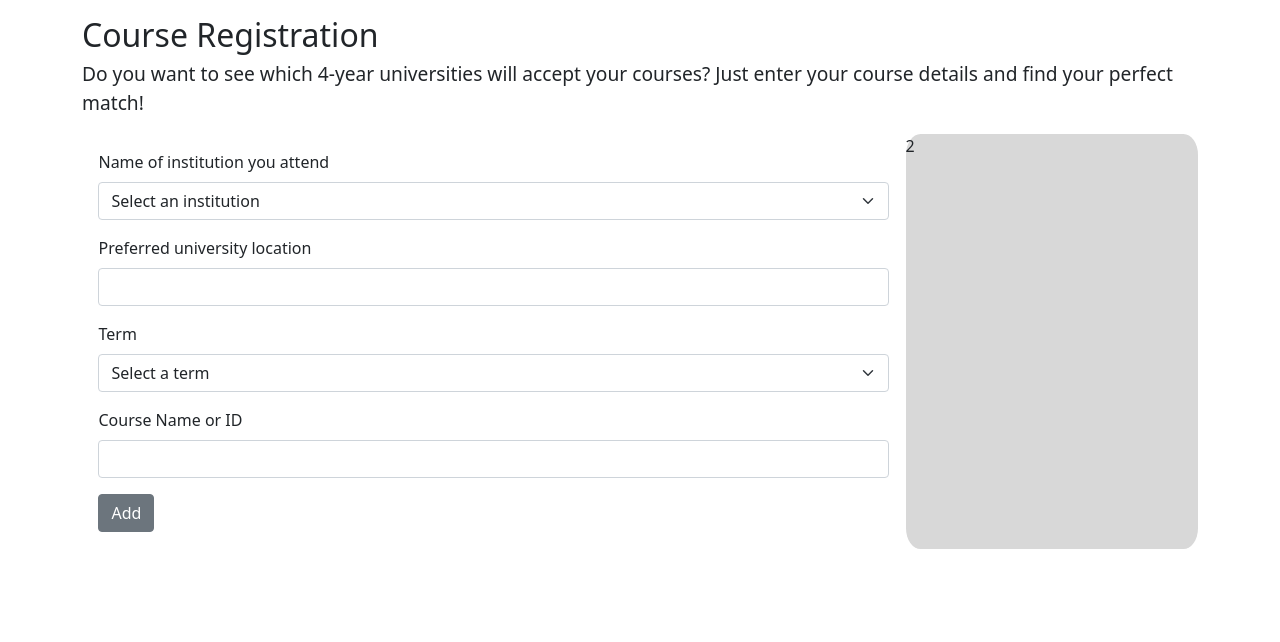
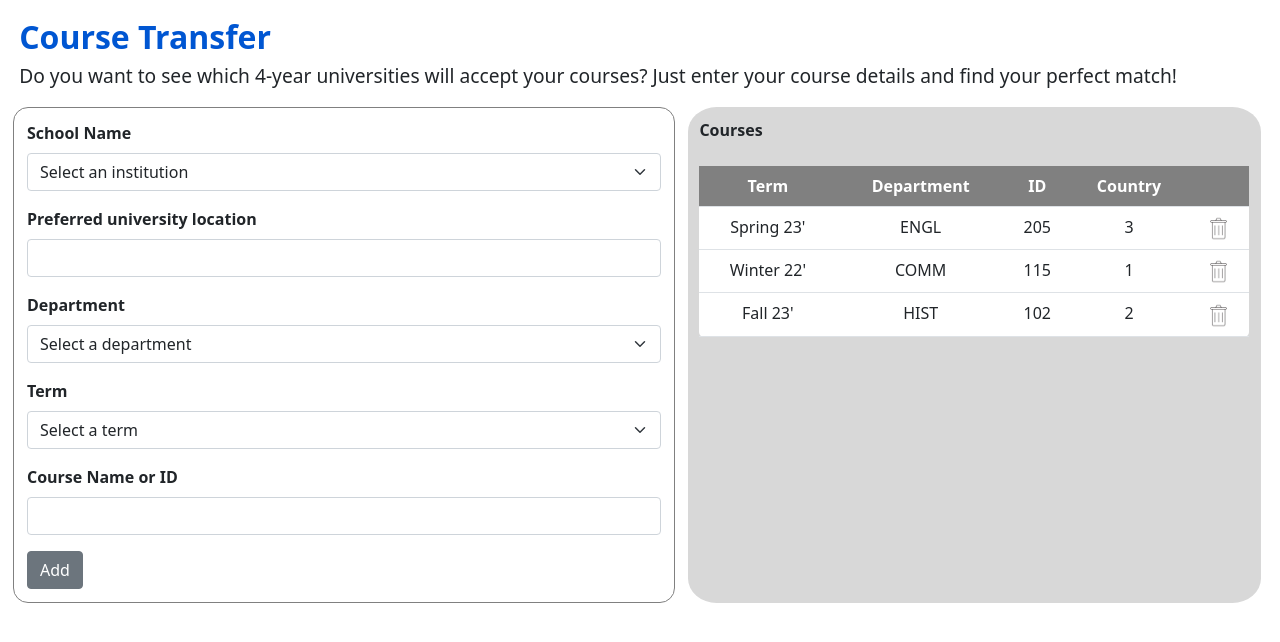
Before and after one commit to rheann-seq/national-transfer-network, a Django app: page /add_course in a window 1280 px wide. Shown: the part 76-718 px from the top of the page. Run offline with Django 5.2, Linux system fonts and the light colour scheme.

Commit message:
added mockup for course registration

```diff
--- a/ntn_app/static/ntn_app/css/add_course.css
+++ b/ntn_app/static/ntn_app/css/add_course.css
@@ -1,14 +1,30 @@
 .description {
     margin-top: 1%;
+    margin-left: 1.5%;
+}
+
+
+.my-courses{
+    display: grid;
+    grid-template-columns: 100px 100px 100px;
 }
 
 .paragraph{
     font-size: 1.2em;
+    /* margin-left: 1.5% */
+}
+
+.label{
+    font-weight: bold;
+
 }
 
 .title{
     font-size: 2em;
     margin-bottom: 1px;
+    color:#0056d2;
+    font-weight: bold;
+    /* margin-left: 2%; */
 }
 
 .form-container{
@@ -18,16 +34,34 @@
 }
 
 .add-course{
-    /* background-color: aquamarine; */
     flex-grow: 2;
+    margin: 0 1%;
+    border: gray solid 1px;
+    border-radius: 15px;
 }
+
+
+
 
 .added-courses{
     background-color: rgb(216, 216, 216);
     border-radius: 5%;
-    flex-grow: 1
+    flex-grow: 1;
+    margin-right:1.5%
 }
 
 .bootstrap-form{
-    margin:2%;
+    margin: 2%;
 }
+
+.table-header{
+    background-color: gray;
+    color:white;
+}
+
+.table{
+    width:100%;
+    text-align: center;
+    background-color: white;
+    border-radius: 5px 5px 5px 5px;
+}
--- a/ntn_app/templates/ntn_app/add_course.html
+++ b/ntn_app/templates/ntn_app/add_course.html
@@ -3,63 +3,124 @@
 {% load static %}
 
 {% block body %}
-<link rel="stylesheet" type="text/css" href="{% static 'ntn_app/css/form.css' %}">
+<link rel="stylesheet" type="text/css" href="{% static 'ntn_app/css/add_course.css' %}">
+        <div class="description">
+            <p class="title">Course Transfer</p>
+            <p class="paragraph">Do you want to see which 4-year universities will accept your courses? Just enter your course details and find your perfect match!</p>
+        </div>
+        <div class="form-container">
+            <div class="add-course">
+                <form class="bootstrap-form">
 
-<div id="container">
-    <div id="form-container">
-        <div class="zf-templateWidth">
-            <form name='form' method='POST' onSubmit='javascript:document.charset="UTF-8"; return zf_ValidateAndSubmit();' accept-charset='UTF-8' enctype='multipart/form-data' id='form'><input type="hidden" name="zf_referrer_name" value=""><!-- To Track referrals , place the referrer name within the " " in the above hidden input field -->
-                <div class="zf-templateWrapper">
-                    <ul class="zf-tempHeadBdr">
-                        <li class="zf-tempHeadContBdr">
-                            <h2 class="zf-frmTitle"><em>Course Registration</em></h2>
-                            <p class="zf-frmDesc">Want to see which 4-year universities will accept your courses? Just enter your course details and find your perfect match!</p>
-                            <div class="zf-clearBoth"></div>
-                        </li>
-                    </ul>
-                <div class="zf-subContWrap zf-topAlign">
-                    <ul>
-                        <li class="zf-tempFrmWrapper zf-large">
-                            <label class="zf-labelName">Name of the institution you attend</label>
-                            <div class="zf-tempContDiv">
-                                <select class="zf-form-sBox" name="Dropdown" checktype="c1">
-                                <option selected="true" value="-Select-">-Select-</option>
-                                <option>Ivy Tech</option>
-                                <option>West Virginia University</option>
-                                </select><p id="Dropdown_error" class="zf-errorMessage" style="display:none;">Invalid value</p>
-                            </div>
-                            <div class="zf-clearBoth"></div>
-                        </li>
+                    <div class="mb-3">
+                      <label for="exampleInputEmail1" class="form-label label">School Name</label>
+                      <select class="form-select" aria-label="Default select example">
+                        <option selected>Select an institution</option>
+                        <option value="1">West Virginia University</option>
+                        <option value="2">Florida University</option>
+                        <option value="2">Ivy Tech</option>
+                        <option value="3">Miami Dade College</option>
+                      </select>
+                    </div>
 
-                        <li class="zf-tempFrmWrapper zf-large">
-                            <label class="zf-labelName">Current Term</label>
-                            <div class="zf-tempContDiv">
-                                <select class="zf-form-sBox" name="Dropdown1" checktype="c1">
-                                <option selected="true" value="-Select-">-Select-</option>
-                                <option value="First&#x20;Choice">First Choice</option>
-                                <option value="Second&#x20;Choice">Second Choice</option>
-                                <option value="Third&#x20;Choice">Third Choice</option>
-                                </select><p id="Dropdown1_error" class="zf-errorMessage" style="display:none;">Invalid value</p>
-                            </div><div class="zf-clearBoth"></div></li>
-                        <li class="zf-tempFrmWrapper zf-large">
-                            <label class="zf-labelName"> Course Name or ID </label>
-                            <div class="zf-tempContDiv">
-                                <span> <input type="text" name="SingleLine" checktype="c1" value="" maxlength="255" fieldType=1 placeholder=""/></span>
-                                <p id="SingleLine_error" class="zf-errorMessage" style="display:none;">Invalid value</p>
-                            </div>
-                            <div class="zf-clearBoth"></div>
-                        </li>
-                    </ul>
+                    <div class="mb-3">
+                        <label for="inputPassword" class="form-label label">Preferred university location</label>
+                        <div class>
+                          <input type="text" class="form-control">
+                        </div>
+                    </div>
+
+                    <div class="mb-3">
+                      <label for="exampleInputEmail1" class="form-label label">Department</label>
+                      <select class="form-select" aria-label="Default select example">
+                        <option selected>Select a department</option>
+                        <option value="1">ENGL</option>
+                        <option value="2">COMM</option>
+                        <option value="2">MATH</option>
+                        <option value="2">SOC</option>
+                      </select>
+                    </div>
+
+                    <div class="mb-3">
+                        <label for="exampleInputEmail1" class="form-label label">Term</label>
+                        <select class="form-select" aria-label="Default select example">
+                          <option selected>Select a term</option>
+                          <option value="1">Summer 2024</option>
+                          <option value="2">Fall 2025</option>
+                          <option value="2">Winter 2024</option>
+                          <option value="2">Spring 2025</option>
+                          <option value="2">Summer 2025</option>
+
+
+                        </select>
+                      </div>
+
+
+                      <div class="mb-3">
+                        <label for="inputPassword" class="form-label label">Course Name or ID</label>
+                        <div class>
+                          <input type="text" class="form-control">
+                        </div>
+                      </div>
+
+                    <button type="submit" class="btn btn-secondary">Add</button>
+
+                </form>
+            </div>
+            <div class="added-courses">
+              <form class="bootstrap-form">
+                <div class="mb-3">
+                  <label class="form-label label">Courses</label>
                 </div>
-                <ul>
-                    <li class="zf-fmFooter">
-                        <button class="zf-submitColor" >Submit</button>
-                    </li>
-                </ul>
-                </div><!-- 'zf-templateWrapper' ends -->
-            </form>
-        </div><!-- 'zf-templateWidth' ends -->
-    <div>
-</div>
+                  <div>
+                    <table class="table">
+                      <tr class="table-header">
+                        <th>Term</th>
+                        <th>Department</th>
+                        <th>ID</th>
+                        <th>Country</th>
+                        <th></th>
+                      </tr>
+                      <tr class="table-data">
+                        <td>Spring 23'</td>
+                        <td>ENGL</td>
+                        <td>205</td>
+                        <td>3</td>
+                        <td><img src="{% static 'ntn_app/images/trashcan.jpg' %}"
+                           alt="GFG Logo" width="25"
+                           height="25">
+                        </td>
+                      </tr>
+                      <tr class="table-data">
+                        <td>Winter 22'</td>
+                        <td>COMM</td>
+                        <td>115</td>
+                        <td>1</td>
+                        <td><img src="{% static 'ntn_app/images/trashcan.jpg' %}"
+                          alt="GFG Logo" width="25"
+                          height="25">
+                       </td>
+                      </tr>
 
+                      <tr class="table-data">
+                        <td>Fall 23'</td>
+                        <td>HIST</td>
+                        <td>102</td>
+                        <td>2</td>
+                        <td><img src="{% static 'ntn_app/images/trashcan.jpg' %}"
+                          alt="GFG Logo" width="25"
+                          height="25">
+                       </td>
+                      </tr>
+                    </table>
+                  </div>
+                  {% comment %} <div class="my-courses">
+                    <div class="transf subj_1">ENGL</div>
+                    <div class="transf course_1">2O5</div>
+                    <div class="transf crdts_1">3</div> {% endcomment %}
+                  </div>
+
+              </form>
+            </div>
+    </div>
 {% endblock %}
--- a/ntn_app/templates/ntn_app/add_course2.html
+++ /dev/null
@@ -1,71 +0,0 @@
-{% extends "ntn_app/base.html" %}
-
-{% load static %}
-
-{% block body %}
-<link rel="stylesheet" type="text/css" href="{% static 'ntn_app/css/add_course.css' %}">
-    <div class="container">
-        <div class="description">
-            <p class="title">Course Registration</p>
-            <p class="paragraph">Do you want to see which 4-year universities will accept your courses? Just enter your course details and find your perfect match!</p>
-        </div>
-        <div class="form-container">
-            <div class="add-course">
-
-
-
-                <form class="bootstrap-form">
-
-                    <div class="mb-3">
-                      <label for="exampleInputEmail1" class="form-label">Name of institution you attend</label>
-                      <select class="form-select" aria-label="Default select example">
-                        <option selected>Select an institution</option>
-                        <option value="1">West Virginia University</option>
-                        <option value="2">Florida University</option>
-                        <option value="2">Ivy Tech</option>
-                        <option value="3">Miami Dade College</option>
-                      </select>
-                    </div>
-
-                    <div class="mb-3">
-                        <label for="inputPassword" class="form-label">Preferred university location</label>
-                        <div class>
-                          <input type="text" class="form-control">
-                        </div>
-                    </div>
-
-                    <div class="mb-3">
-                        <label for="exampleInputEmail1" class="form-label">Term</label>
-                        <select class="form-select" aria-label="Default select example">
-                          <option selected>Select a term</option>
-                          <option value="1">Summer 2024</option>
-                          <option value="2">Fall 2025</option>
-                          <option value="2">Winter 2024</option>
-                          <option value="2">Spring 2025</option>
-                          <option value="2">Summer 2025</option>
-
-
-                        </select>
-                      </div>
-
-
-                      <div class="mb-3">
-                        <label for="inputPassword" class="form-label">Course Name or ID</label>
-                        <div class>
-                          <input type="text" class="form-control">
-                        </div>
-                      </div>
-
-                    <button type="submit" class="btn btn-secondary">Add</button>
-
-                </form>
-
-
-
-
-
-            </div>
-            <div class="added-courses">2</div>
-        </div>
-    </div>
-{% endblock %}
--- a/ntn_app/views.py
+++ b/ntn_app/views.py
@@ -22,7 +22,7 @@ def ViewDataUpload(request):
 
 
 def add_course(request):
-    return render(request, 'ntn_app/add_course2.html')
+    return render(request, 'ntn_app/add_course.html')
 
 class ExcelUploadView(APIView):
     print('called the excel upload function')
```
Also changed, not shown: ntn_app/static/ntn_app/images/trashcan.jpg (added), ntn_app/static/ntn_app/images/trashcan2.png (added).
